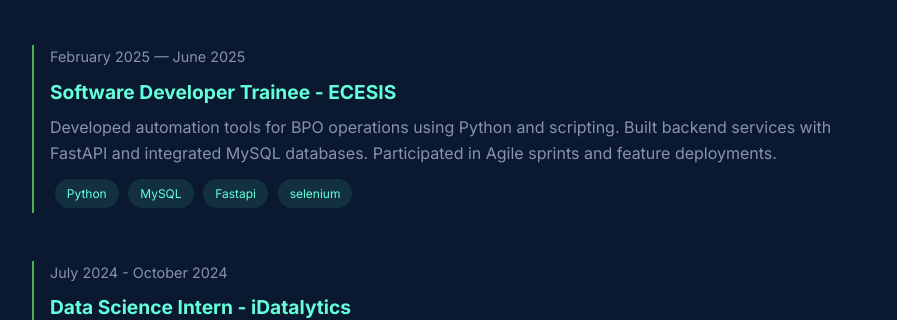
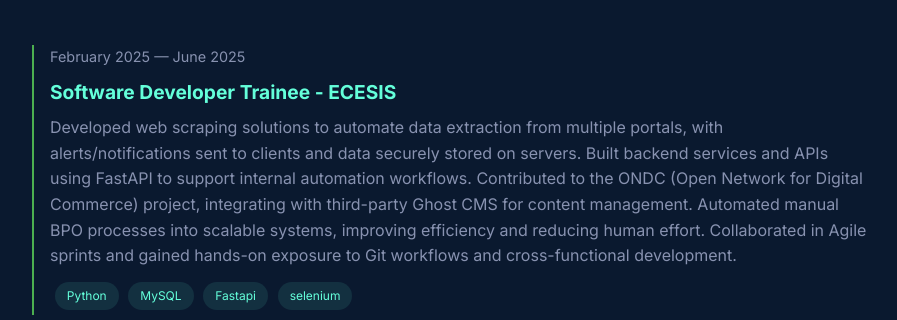
Before and after one commit to Jeswin-samJames/Jeswin_Sam_James, a plain HTML site: page index.html in a window 1280 px wide. Shown: the part 1597-1917 px from the top of the page, without its empty margins (330-1227 px from the left). Drawn offline with Linux system fonts and the light colour scheme.

Commit message:
Update index.html

```diff
--- a/index.html
+++ b/index.html
@@ -454,6 +454,7 @@
  Designed and implemented a domain-agnostic ETL pipeline using Apache Spark, AWS Glue, and S3, following the Medallion Architecture (Bronze, Silver, Gold layers).
 
 Automated data ingestion from multiple sources into S3, with LLM-powered config generation to dynamically define source, destination, and transformation logic.
+Applied Delta Load concept for loading the data efficently.
 
 Converted raw ingested files into Iceberg tables in the Bronze layer, applied data validation and quality checks in the Silver layer, and implemented business logic transformations in the Gold layer using Athena SQL queries auto-generated by LLMs.
 
@@ -476,9 +477,15 @@ Achieved significant automation by making the pipeline self-configurable and ada
             <time>February 2025 — June 2025</time>
             <h3><a href="https://www.ecesistech.com/" target="_blank">Software Developer Trainee - ECESIS </a></h3>
             <p>
-              Developed automation tools for BPO operations using Python and scripting.
-              Built backend services with FastAPI and integrated MySQL databases.
-              Participated in Agile sprints and feature deployments.
+              Developed web scraping solutions to automate data extraction from multiple portals, with alerts/notifications sent to clients and data securely stored on servers.
+
+Built backend services and APIs using FastAPI to support internal automation workflows.
+
+Contributed to the ONDC (Open Network for Digital Commerce) project, integrating with third-party Ghost CMS for content management.
+
+Automated manual BPO processes into scalable systems, improving efficiency and reducing human effort.
+
+Collaborated in Agile sprints and gained hands-on exposure to Git workflows and cross-functional development.
           </ul>            </p>
             <ul aria-label="Technologies used">
               <li>Python</li>
```
